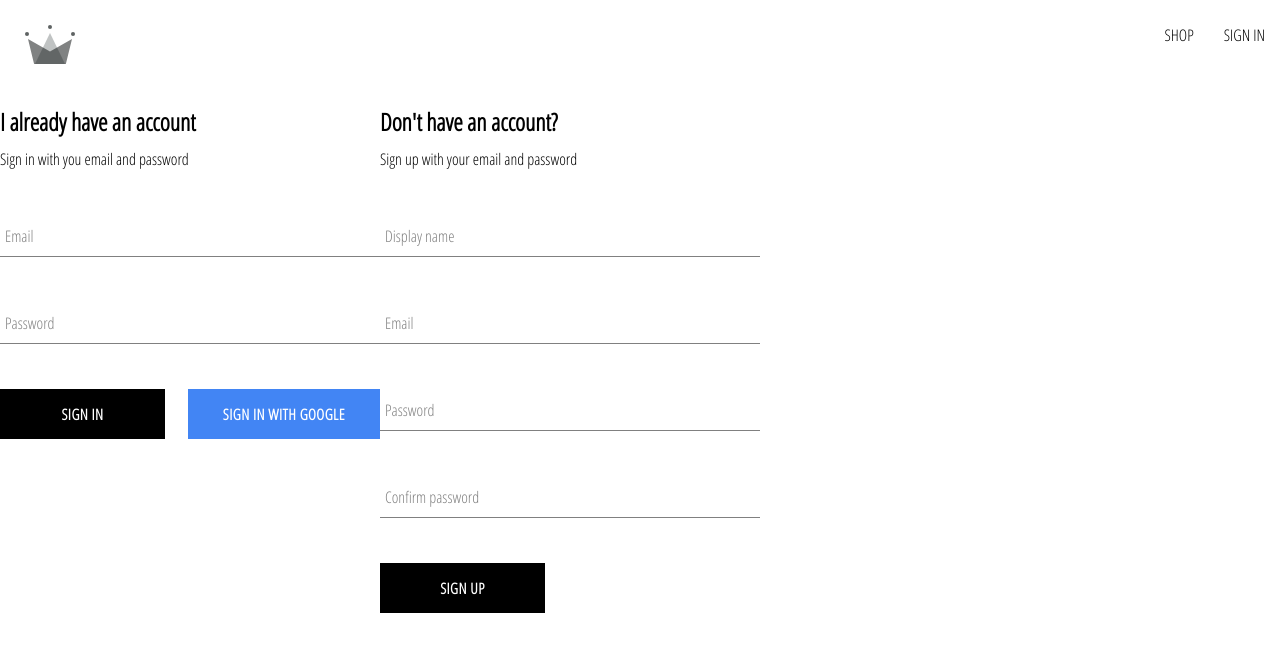
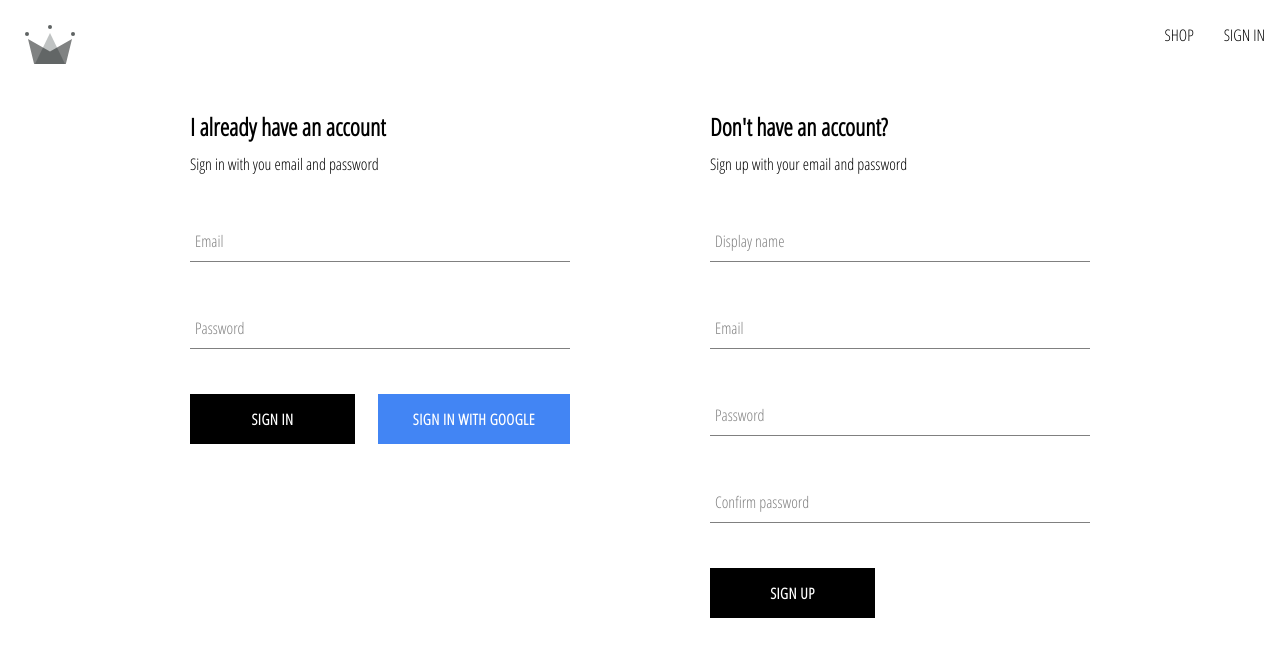
Before and after one commit to shunjid/crown-clothing, a React (Vite) app: page /auth in a window 1280 px wide. Shown: the top 656 px of the page. Built offline with nearby package versions, Linux system fonts and the light colour scheme; no server answers.

Commit message:
Add auth styles

```diff
--- a/src/routes/authentication/authentication.styles.scss
+++ b/src/routes/authentication/authentication.styles.scss
@@ -1,4 +1,6 @@
 .authentication-container {
   display: flex;
-  flex-direction: space-between;
+  width: 900px;
+  justify-content: space-between;
+  margin: 30px auto;
 }
```
